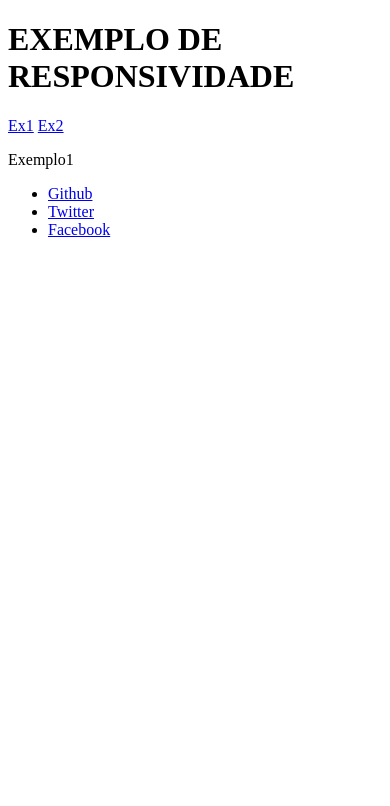
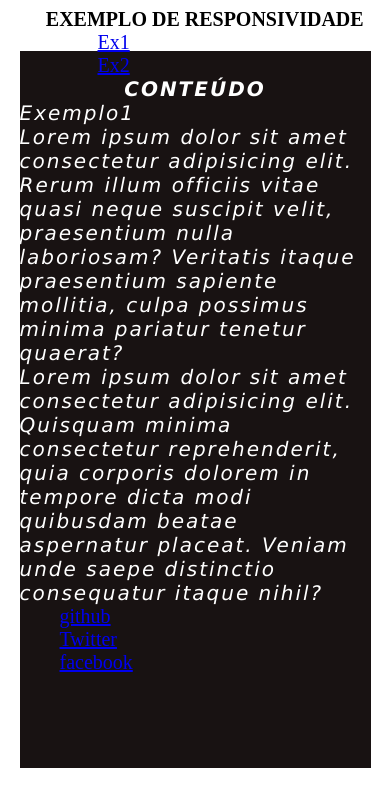
Before and after one commit to 1TDSPG-2022/css-responsivo, a plain HTML site: page rm95145/index.html in a window 390 px wide. Drawn offline with Linux system fonts and the light colour scheme.

Commit message:
exemplo de breakpoint.

```diff
--- a/rm95145/css/style.css
+++ b/rm95145/css/style.css
@@ -1,2 +1,57 @@
-
-/*style.css/*
+/* style.css */
+/* reset css */
+*{
+    font-size: 20px;
+    margin: 0;
+    box-sizing: border-box;
+}
+/* BASE */
+.container{
+    background-color: #181212;
+    color:#fff;
+    margin:1vh 5vw;
+    height: 90vh;
+}
+.cabecalho{
+    width: 95vw;
+    height: 5vh;
+    background-color: #fff;
+    color: #000000;
+}
+.cabecalho h1 {
+    text-align: center;
+}
+.cabecalho nav {
+    float: left;
+}
+.cabecalho nav a{
+    padding: 0 20vw;
+}
+.conteudo{
+    clear: left;
+    font-family: Verdana, Geneva, Tahoma, sans-serif;
+}
+.conteudo article{
+    font-style: italic;
+    letter-spacing: 2px;
+}
+.conteudo article h2{
+    text-align: center;
+}
+.rodape nav ul{
+    list-style: none;
+}
+@media only screen  and (min-width:1622px) and (max-width:1915px){
+    .rodape nav ul{
+        margin-top: 55vh;
+    }
+}
+@media only screen  and (min-width:860px) and (max-width:1621px){
+    .rodape nav ul{
+        margin-top: 45vh;
+    }
+    .conteudo{
+        background-color: aqua;
+        color: brown;
+    }
+}
--- a/rm95145/index.html
+++ b/rm95145/index.html
@@ -1,5 +1,6 @@
 <!DOCTYPE html>
-<html lang="en">
+<html lang="pt-br">
+
 <head>
     <meta charset="UTF-8">
     <meta http-equiv="X-UA-Compatible" content="IE=edge">
@@ -7,22 +8,31 @@
     <link rel="stylesheet" href="./css/style.css">
     <title>RESPONSIVIDADE</title>
 </head>
+
 <body>
+
     <div class="container">
+
         <header class="cabecalho">
             <h1>EXEMPLO DE RESPONSIVIDADE</h1>
             <nav>
                 <a href="#">Ex1</a>
                 <a href="#">Ex2</a>
             </nav>
-
         </header>
 
         <section class="conteudo">
             <main>
                 <div>
                     <article>
+                        <h2>CONTEÚDO</h2>
                         <p>Exemplo1</p>
+                        <p>Lorem ipsum dolor sit amet consectetur adipisicing elit. Rerum illum officiis vitae quasi
+                            neque suscipit velit, praesentium nulla laboriosam? Veritatis itaque praesentium sapiente
+                            mollitia, culpa possimus minima pariatur tenetur quaerat?</p>
+                        <p>Lorem ipsum dolor sit amet consectetur adipisicing elit. Quisquam minima consectetur
+                            reprehenderit, quia corporis dolorem in tempore dicta modi quibusdam beatae aspernatur
+                            placeat. Veniam unde saepe distinctio consequatur itaque nihil? </p>
                     </article>
                 </div>
             </main>
@@ -30,12 +40,14 @@
         <footer class="rodape">
             <nav>
                 <ul>
-                    <li><a href="#">Github</a></li>
+                    <li><a href="#">github</a></li>
                     <li><a href="#">Twitter</a></li>
-                    <li><a href="#">Facebook</a></li>
+                    <li><a href="#">facebook</a></li>
                 </ul>
             </nav>
         </footer>
     </div>
+
 </body>
+
 </html>
```
